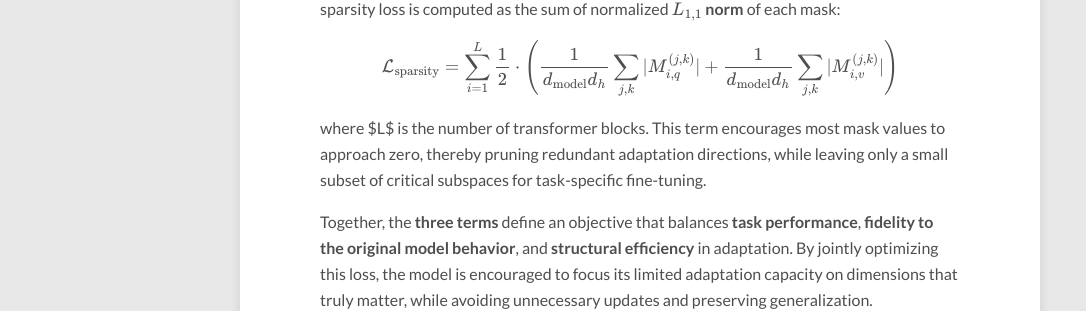
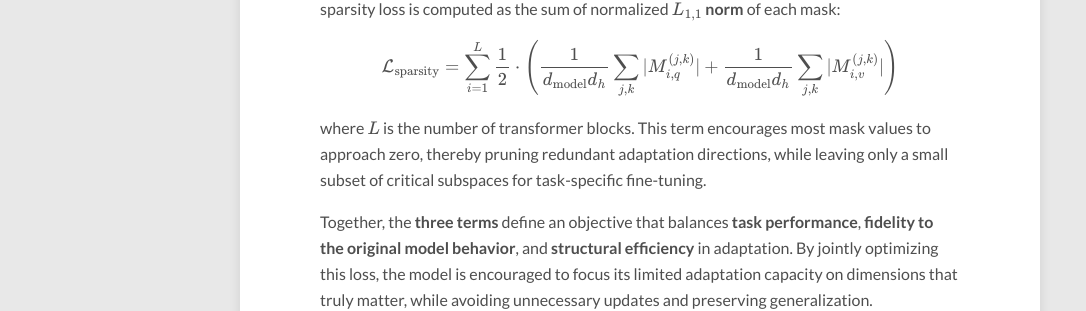
Before and after one commit to allThumbsGenius/allThumbsGenius.github.io, a Jekyll site: the page built from _posts/2025-05-29-LoRASKIP.md, in a window 1280 px wide and 900 px high, scrolled down 6021 px. Shown: the part 144-455 px from the top of the window, without its empty margins (0-1086 px from the left). Built offline with Jekyll 4.4.1, drawn with Linux system fonts in a browser that asks for light colours; nearby versions of some CDN libraries; formulas are drawn with MathJax 3; some of the changed text lies outside the part shown.

Commit message:
not one dollar sign

```diff
--- a/_posts/2025-05-29-LoRASKIP.md
+++ b/_posts/2025-05-29-LoRASKIP.md
@@ -95,7 +95,7 @@
 
 where $$d_\text{model}$$ is the dimensionality of the input token embeddings, and $$d_h$$ denotes the projection dimension per attention head.
 
-To encourage structured sparsity, the mask $M$ is constructed as the outer product of two vectors:
+To encourage structured sparsity, the mask $$M$$ is constructed as the outer product of two vectors:
 
 - $$A_{\text{mask}} \in \mathbb{R}^{d_\text{model} \times 1}$$, a fixed vector of ones registered as a non-learnable buffer,
 - $$B_{\text{mask}} \in \mathbb{R}^{1 \times d_h}$$, a learnable row vector optimized during training.
@@ -149,7 +149,7 @@
 \mathcal{L}_{\text{sparsity}} = \sum_{i=1}^L \frac{1}{2}\cdot\left( \frac{1}{d_\text{model}d_h} \sum_{j,k} |M_{i,q}^{(j,k)}| + \frac{1}{d_\text{model}d_h} \sum_{j,k} |M_{i,v}^{(j,k)}| \right)
 $$
 
-where $L$ is the number of transformer blocks. This term encourages most mask values to approach zero, thereby pruning redundant adaptation directions, while leaving only a small subset of critical subspaces for task-specific fine-tuning.
+where $$L$$ is the number of transformer blocks. This term encourages most mask values to approach zero, thereby pruning redundant adaptation directions, while leaving only a small subset of critical subspaces for task-specific fine-tuning.
 
 Together, the **three terms** define an objective that balances **task performance**, **fidelity to the original model behavior**, and **structural efficiency** in adaptation. By jointly optimizing this loss, the model is encouraged to focus its limited adaptation capacity on dimensions that truly matter, while avoiding unnecessary updates and preserving generalization.
 
```
